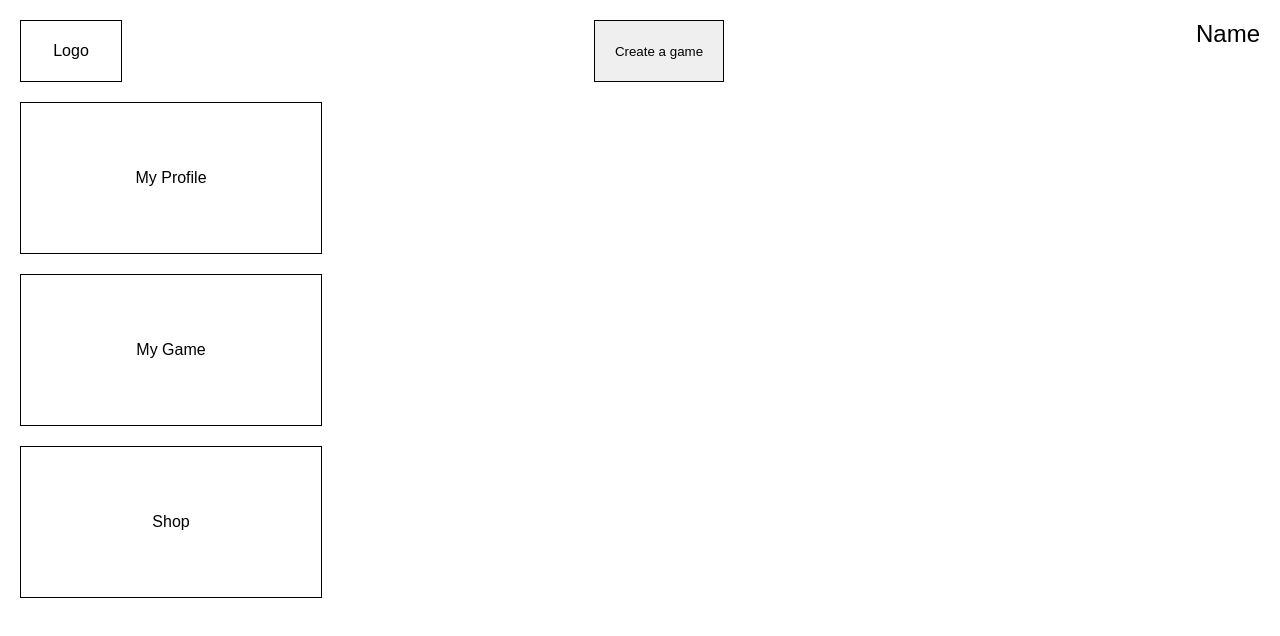
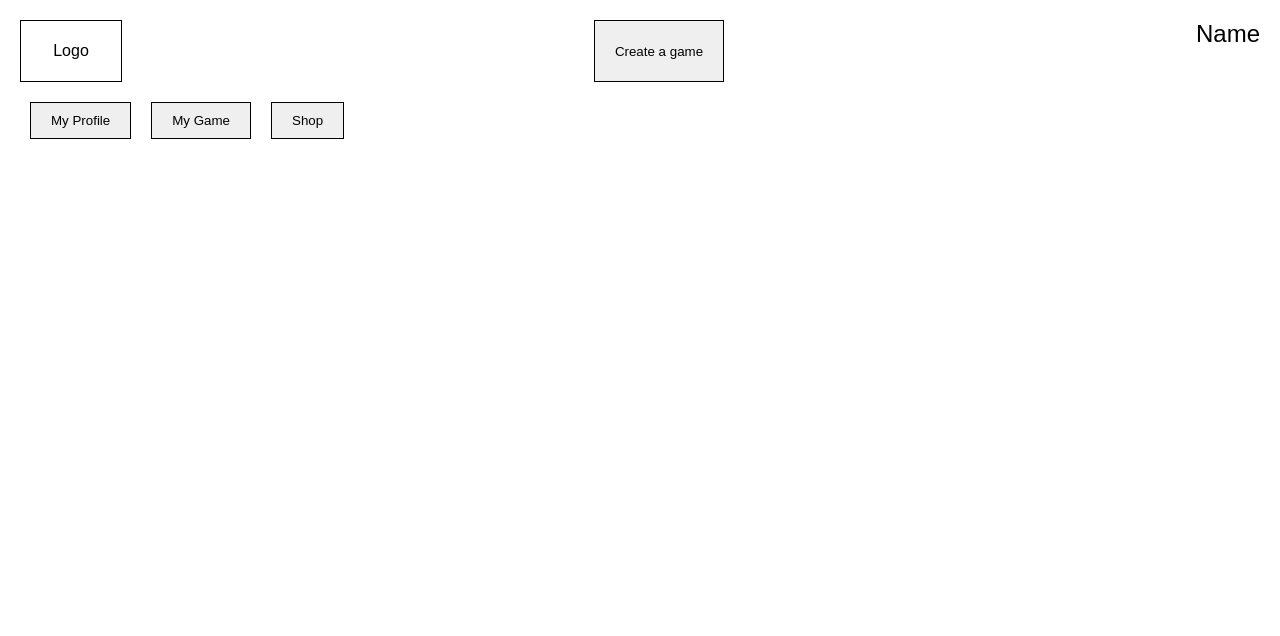
Before and after one commit to sean12-2007/Jailbreaker, a plain HTML site: page src/pages/menu_main.html in a window 1280 px wide. Drawn offline with Linux system fonts and the light colour scheme.

Commit message:
Menu boxes to buttons

```diff
--- a/src/pages/menu_main.html
+++ b/src/pages/menu_main.html
@@ -52,8 +52,8 @@
       <button class="button">Create a game</button>
       <div class="name">Name</div>
     </div>
-    <div class="content-box">My Profile</div>
-    <div class="content-box">My Game</div>
-    <div class="content-box">Shop</div>
+    <button class="button">My Profile</div> <!--do later-->
+    <button class="button">My Game</div> <!--do later-->
+    <button class="button">Shop</div>
   </body>
 </html>
```
